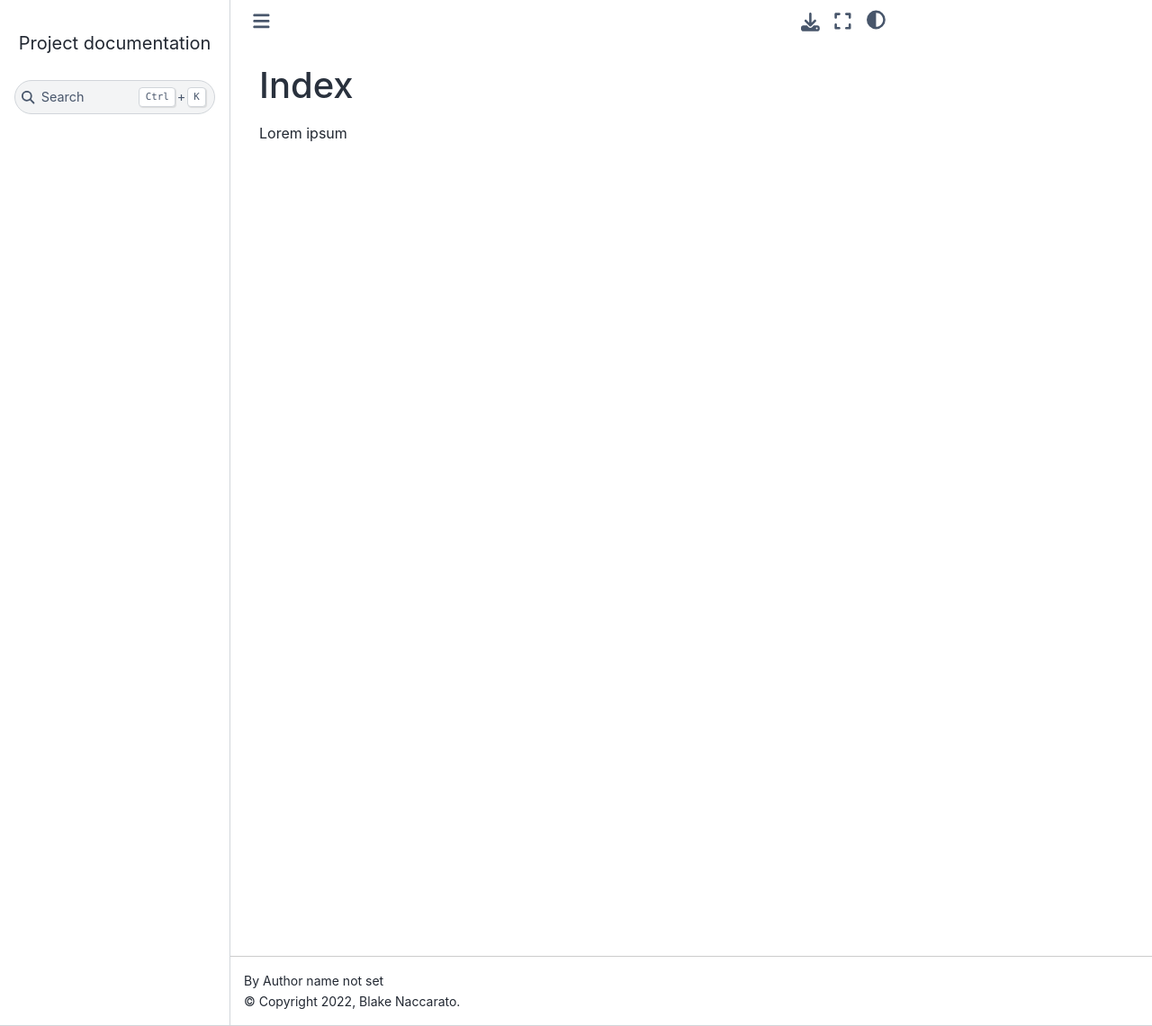
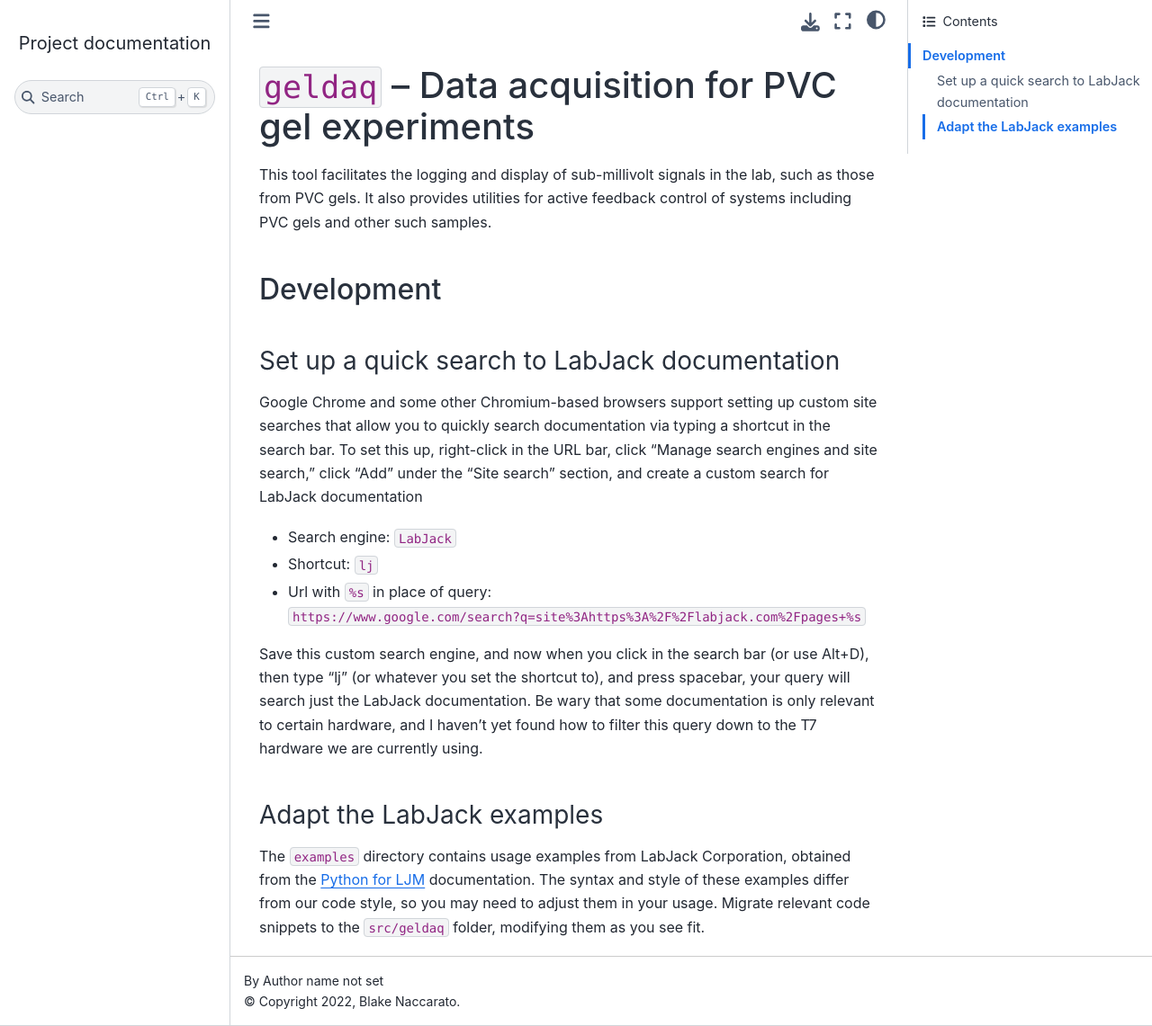
Before and after one commit to blakeNaccarato/geldaq, a Sphinx documentation site: the page built from docs/index.md, in a window 1280 px wide and 1141 px high. Shown: the whole window at 90% size. Built offline with Sphinx 7.4.7 and the Sphinx Book theme 1.1.4, drawn with Linux system fonts in a browser that asks for light colours.

Commit message:
Document development details

````diff
--- a/README.md
+++ b/README.md
@@ -1,3 +1,21 @@
-# geldaq
+# `geldaq` – Data acquisition for PVC gel experiments
 
-Long description of your project.
+This tool facilitates the logging and display of sub-millivolt signals in the lab, such as those from PVC gels. It also provides utilities for active feedback control of systems including PVC gels and other such samples.
+
+## Development
+
+### Set up a quick search to LabJack documentation
+
+Google Chrome and some other Chromium-based browsers support setting up custom site searches that allow you to quickly search documentation via typing a shortcut in the search bar. To set this up, right-click in the URL bar, click "Manage search engines and site search," click "Add" under the "Site search" section, and create a custom search for LabJack documentation
+
+- Search engine: `LabJack`
+- Shortcut: `lj`
+- Url with `%s` in place of query: `https://www.google.com/search?q=site%3Ahttps%3A%2F%2Flabjack.com%2Fpages+%s`
+
+Save this custom search engine, and now when you click in the search bar (or use Alt+D), then type "lj" (or whatever you set the shortcut to), and press spacebar, your query will search just the LabJack documentation. Be wary that some documentation is only relevant to certain hardware, and I haven't yet found how to filter this query down to the T7 hardware we are currently using.
+
+### Adapt the LabJack examples
+
+The `examples` directory contains usage examples from LabJack Corporation, obtained from the [Python for LJM] documentation. The syntax and style of these examples differ from our code style, so you may need to adjust them in your usage. Migrate relevant code snippets to the `src/geldaq` folder, modifying them as you see fit.
+
+[Python for LJM]: <https://labjack.com/pages/support/software/?doc=/software-driver/example-codewrappers/python-for-ljm-windows-mac-linux/>
--- a/docs/index.md
+++ b/docs/index.md
@@ -1,3 +1,2 @@
-# Index
-
-Lorem ipsum
+```{include} ../README.md
+```
````
Also changed, not shown: .copier-answers.yml, 1 other file.
